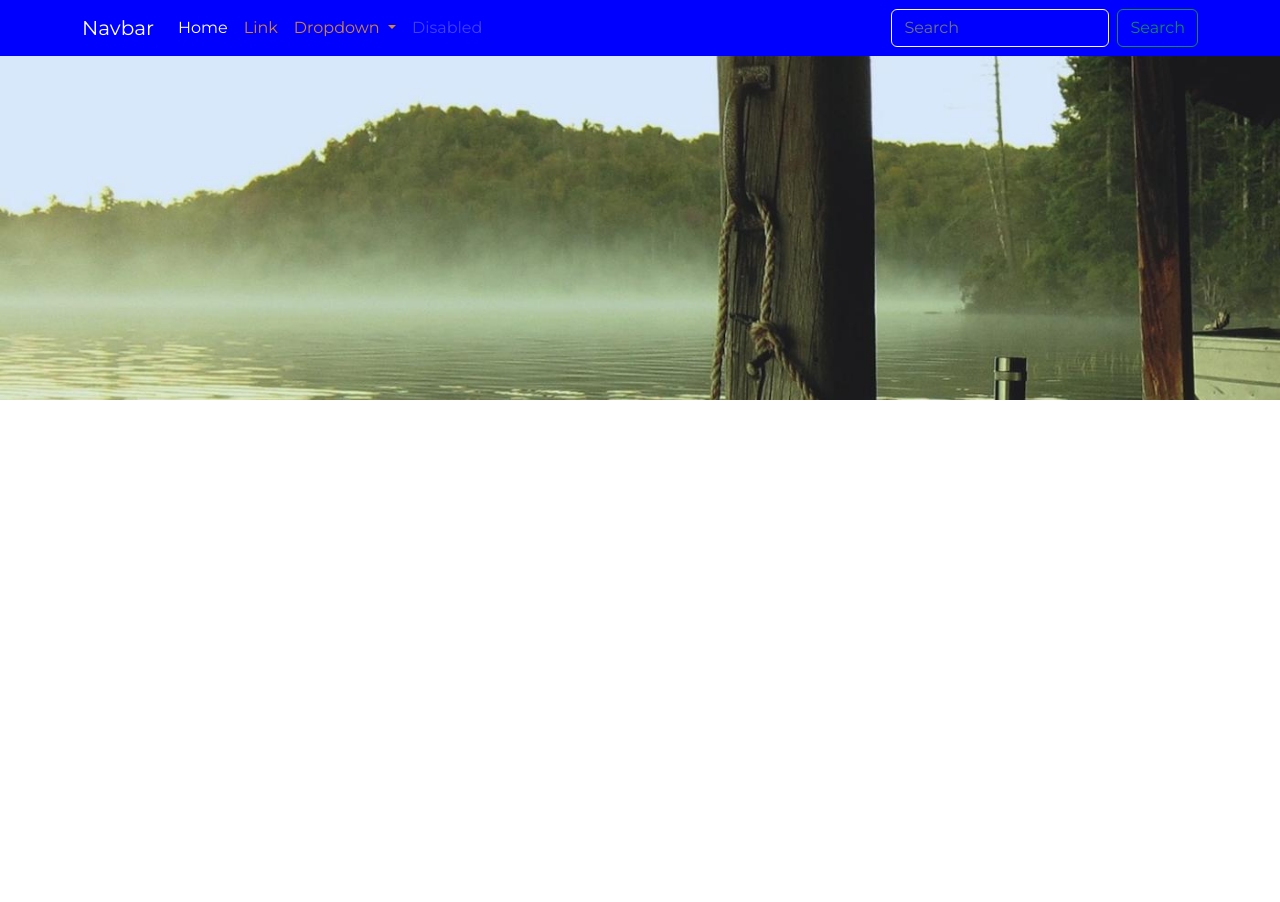
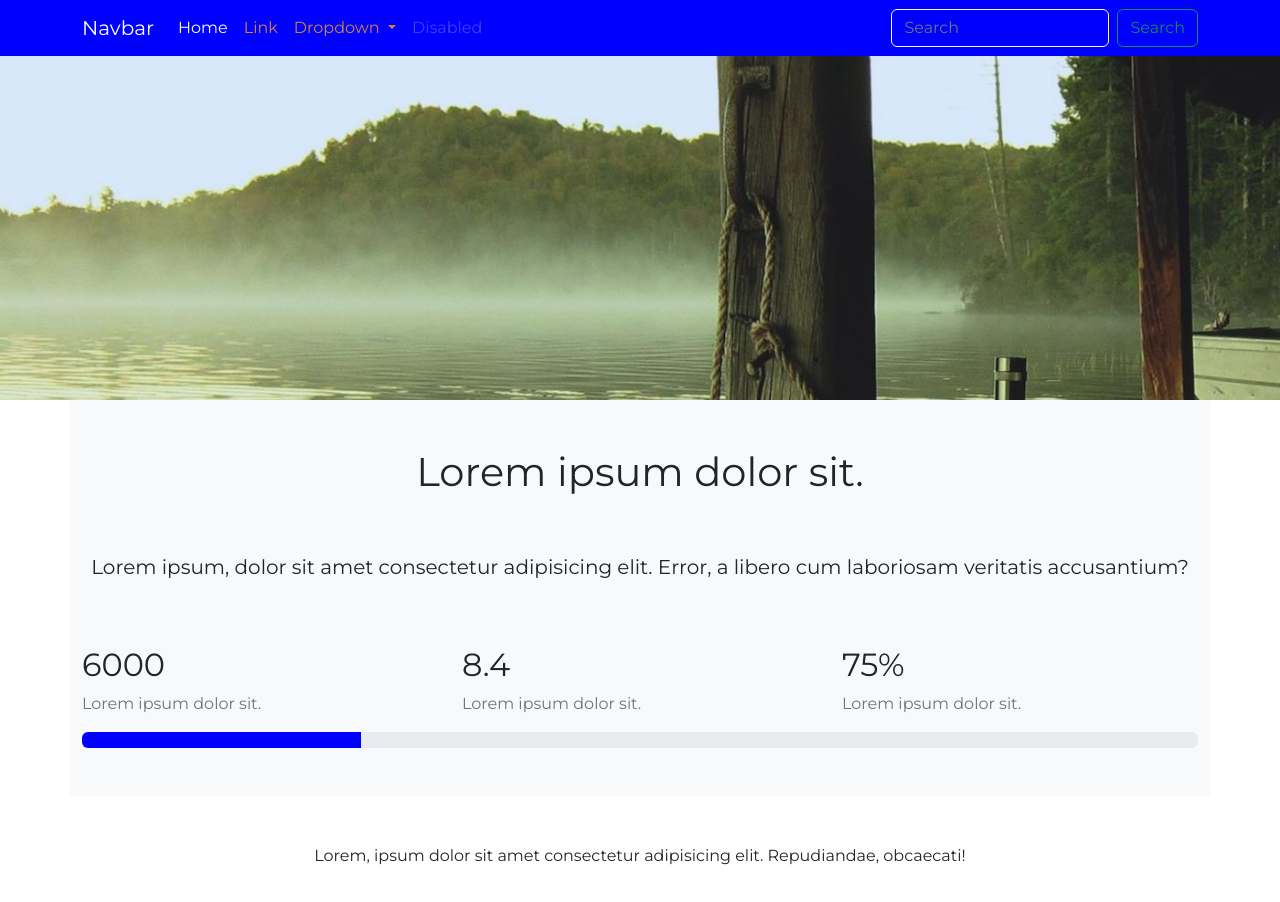
Before and after one commit to Rantech91/after-sass-npm-git, a website: page index.html in a window 1280 px wide. Before the commit the page ends 800 px from the top, so only its background shows below. Drawn offline with Linux system fonts and the light colour scheme.

Commit message:
agrego main y footer

```diff
--- a/index.html
+++ b/index.html
@@ -46,7 +46,34 @@
             </div>
         </nav>
     </header>
-    <h1></h1>
+    <main class="bg-light container">
+        <h1 class="text-center py-5 display-6">Lorem ipsum dolor sit.</h1>
+        <p class="lead text-center">Lorem ipsum, dolor sit amet consectetur adipisicing elit. Error, a libero cum laboriosam veritatis accusantium?</p>
+        <div class="row pt-5">
+            <div class="col-12 col-md-4">
+                <h2>6000</h2>
+                <p class="text-muted">Lorem ipsum dolor sit.</p>
+            </div>
+            <div class="col-12 col-md-4">
+                <h2>8.4</h2>
+                <p class="text-muted">Lorem ipsum dolor sit.</p>
+            </div>
+            <div class="col-12 col-md-4">
+                <h2>75%</h2>
+                <p class="text-muted">Lorem ipsum dolor sit.</p>
+            </div>
+        </div>
+        <div class="pb-5">
+        <div class="progress">
+            <div class="progress-bar bg-primary" role="progressbar" aria-label="Basic example" style="width: 25%" aria-valuenow="25" aria-valuemin="0" aria-valuemax="100"></div>
+        </div>
+    </div>
+    </main>
+
+    <footer class="text-center my-5">
+        <p>Lorem, ipsum dolor sit amet consectetur adipisicing elit. Repudiandae, obcaecati!</p>
+    </footer>
+
     <script src="js/bootstrap.js"></script>
 </body>
 </html>
```
Lines whose indentation alone changed are shown as unchanged.
